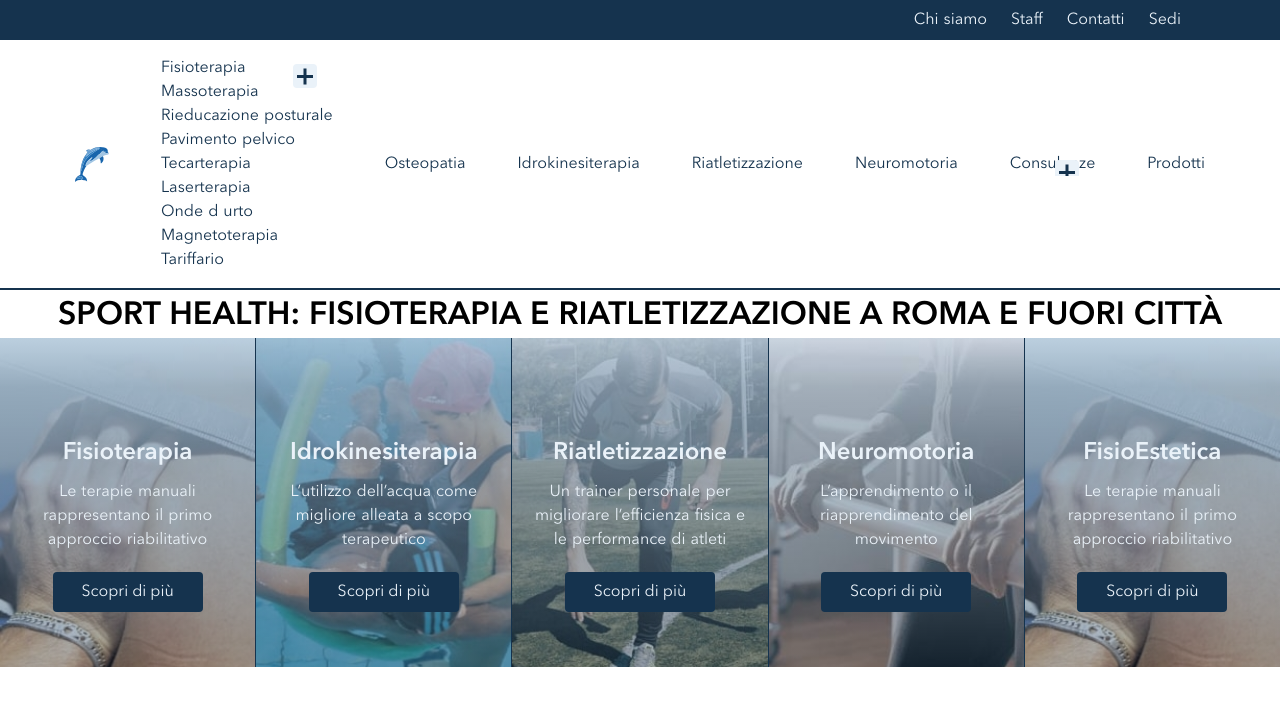
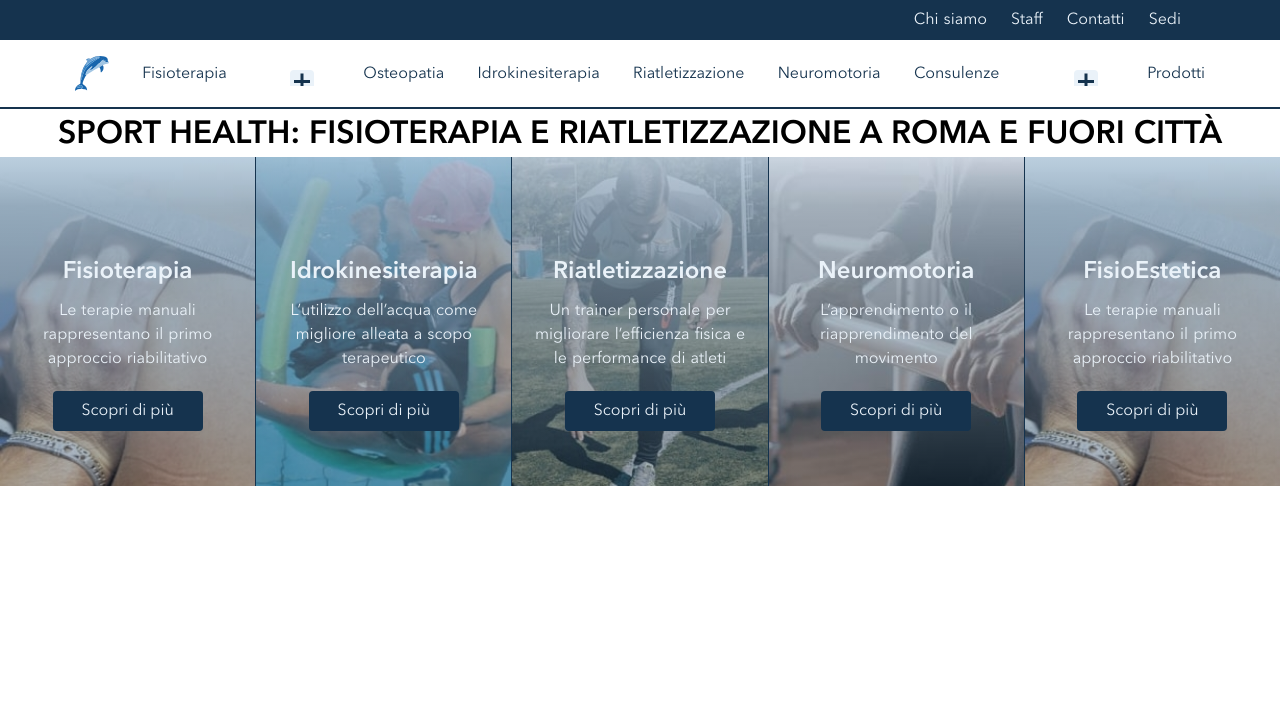
Before and after one commit to sariodesign/sporthealth, a Nuxt app: page / in a window 1280 px wide. Shown: the top 706 px of the page. Built offline with nearby package versions, Linux system fonts and the light colour scheme.

Commit message:
Completed function for mobile menu

```diff
--- a/assets/css/06-components/navigation.scss
+++ b/assets/css/06-components/navigation.scss
@@ -67,6 +67,10 @@
     }
   }
 
+  &__subitem {
+    padding: 8px 0 0 16px;
+  }
+
   &__link {
     color: $primary-blue;
     font-size: 1.125rem;
@@ -124,6 +128,17 @@
         display: none;
       }
     }
+  }
+
+  &__submenu {
+    max-height: 0;
+    transition: all .4s ease-in-out;
+
+    &.is-expanded {
+      height: auto;
+      max-height: 300px;
+    }
+
   }
 
   &__toggle {
@@ -213,7 +228,7 @@
     }
 
     &:after {
-      transition: transform .3s ease-in-out;
+      transition: transform .35s ease-in-out;
       transform: rotate(90deg);
     }
 
--- a/components/Menu.vue
+++ b/components/Menu.vue
@@ -10,8 +10,8 @@
                 {{item.page}}
             </nuxt-link>
             <div v-if="item.submenu">
-              <div class="c-navigation__toggle-submenu" :class="{'is-active' : isExpand}" v-on:click.stop="openSubmenu()"></div>
-              <ul class="c-navigation__submenu" :class="{'is-expanded' : isExpand}">
+              <div class="c-navigation__toggle-submenu" v-on:click="openSubmenu($event.target)"></div>
+              <ul class="c-navigation__submenu">
                 <li class="c-navigation__subitem" v-for="subitem in item.submenu" :key="subitem.id">
                   <nuxt-link class="c-navigation__link" :to=subitem.link>
                     {{subitem.page}}
@@ -74,17 +74,31 @@
             link: 'neuromotoria'},
           { page: 'Consulenze',
             link: '/consulenze',
-          submenu: true
+            submenu: [
+              {
+                page: 'Medici e Centri Collegati',
+                link: '/medici-e-centri-collegati'
+              },
+              {
+                page: 'Nutrizione',
+                link: '/nutrizione'
+              },
+              {
+                page: 'Personal trainer',
+                link: '/personal-trainer'
+              }
+            ]
           },
           { page: 'Prodotti',
             link: 'prodotti'}
-      ],
-      isExpand: false
+        ]
       }
     },
     methods: {
-    openSubmenu: function() {
-      this.isExpand = !this.isExpand
+      openSubmenu: function(el) {
+        let submenu = el.nextElementSibling;
+        el.classList.toggle('is-active');
+        submenu.classList.toggle('is-expanded');
       }
     }
   }
```
Lines whose indentation alone changed are shown as unchanged.
